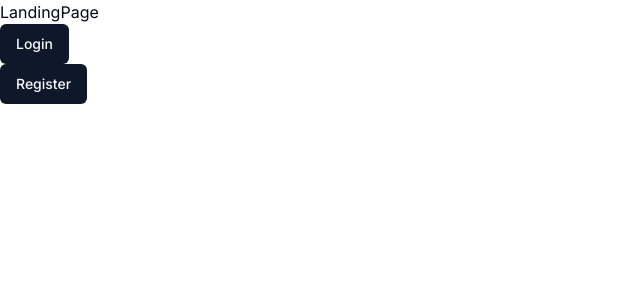
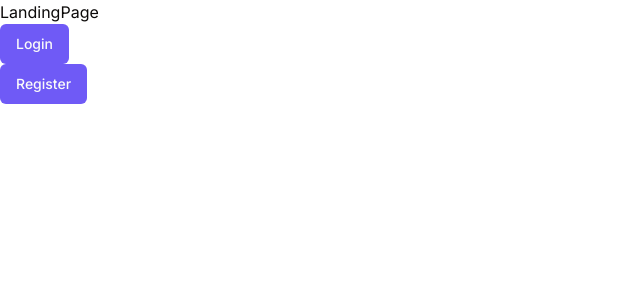
Before and after one commit to dziekiczan1/next-saas-ai-platform, a Next.js app: page / in a window 1280 px wide. Shown: the top 300 px of the page, without its empty margins (0-640 px from the left). Built offline with nearby package versions, Linux system fonts and the light colour scheme.

Commit message:
update globals.css

```diff
--- a/app/globals.css
+++ b/app/globals.css
@@ -11,64 +11,66 @@
 @layer base {
   :root {
     --background: 0 0% 100%;
-    --foreground: 222.2 84% 4.9%;
+    --foreground: 20 14.3% 4.1%;
+
+    --muted: 60 4.8% 95.9%;
+    --muted-foreground: 25 5.3% 44.7%;
+
+    --popover: 0 0% 100%;
+    --popover-foreground: 20 14.3% 4.1%;
 
     --card: 0 0% 100%;
-    --card-foreground: 222.2 84% 4.9%;
+    --card-foreground: 20 14.3% 4.1%;
 
-    --popover: 0 0% 100%;
-    --popover-foreground: 222.2 84% 4.9%;
+    --border: 20 5.9% 90%;
+    --input: 20 5.9% 90%;
 
-    --primary: 222.2 47.4% 11.2%;
-    --primary-foreground: 210 40% 98%;
+    --primary: 248 90% 66%;
+    --primary-foreground: 60 9.1% 97.8%;
 
-    --secondary: 210 40% 96.1%;
-    --secondary-foreground: 222.2 47.4% 11.2%;
+    --secondary: 60 4.8% 95.9%;
+    --secondary-foreground: 24 9.8% 10%;
 
-    --muted: 210 40% 96.1%;
-    --muted-foreground: 215.4 16.3% 46.9%;
-
-    --accent: 210 40% 96.1%;
-    --accent-foreground: 222.2 47.4% 11.2%;
+    --accent: 60 4.8% 95.9%;
+    --accent-foreground: 24 9.8% 10%;
 
     --destructive: 0 84.2% 60.2%;
-    --destructive-foreground: 210 40% 98%;
+    --destructive-foreground: 60 9.1% 97.8%;
 
-    --border: 214.3 31.8% 91.4%;
-    --input: 214.3 31.8% 91.4%;
-    --ring: 222.2 84% 4.9%;
+    --ring: 248 90% 66%;
 
     --radius: 0.5rem;
   }
 
   .dark {
-    --background: 222.2 84% 4.9%;
-    --foreground: 210 40% 98%;
+    --background: 20 14.3% 4.1%;
+    --foreground: 60 9.1% 97.8%;
 
-    --card: 222.2 84% 4.9%;
-    --card-foreground: 210 40% 98%;
+    --muted: 12 6.5% 15.1%;
+    --muted-foreground: 24 5.4% 63.9%;
 
-    --popover: 222.2 84% 4.9%;
-    --popover-foreground: 210 40% 98%;
+    --popover: 20 14.3% 4.1%;
+    --popover-foreground: 60 9.1% 97.8%;
 
-    --primary: 210 40% 98%;
-    --primary-foreground: 222.2 47.4% 11.2%;
+    --card: 20 14.3% 4.1%;
+    --card-foreground: 60 9.1% 97.8%;
 
-    --secondary: 217.2 32.6% 17.5%;
-    --secondary-foreground: 210 40% 98%;
+    --border: 12 6.5% 15.1%;
+    --input: 12 6.5% 15.1%;
 
-    --muted: 217.2 32.6% 17.5%;
-    --muted-foreground: 215 20.2% 65.1%;
+    --primary: 60 9.1% 97.8%;
+    --primary-foreground: 24 9.8% 10%;
 
-    --accent: 217.2 32.6% 17.5%;
-    --accent-foreground: 210 40% 98%;
+    --secondary: 12 6.5% 15.1%;
+    --secondary-foreground: 60 9.1% 97.8%;
+
+    --accent: 12 6.5% 15.1%;
+    --accent-foreground: 60 9.1% 97.8%;
 
     --destructive: 0 62.8% 30.6%;
-    --destructive-foreground: 210 40% 98%;
+    --destructive-foreground: 0 85.7% 97.3%;
 
-    --border: 217.2 32.6% 17.5%;
-    --input: 217.2 32.6% 17.5%;
-    --ring: 212.7 26.8% 83.9%;
+    --ring: 12 6.5% 15.1%;
   }
 }
 
```
